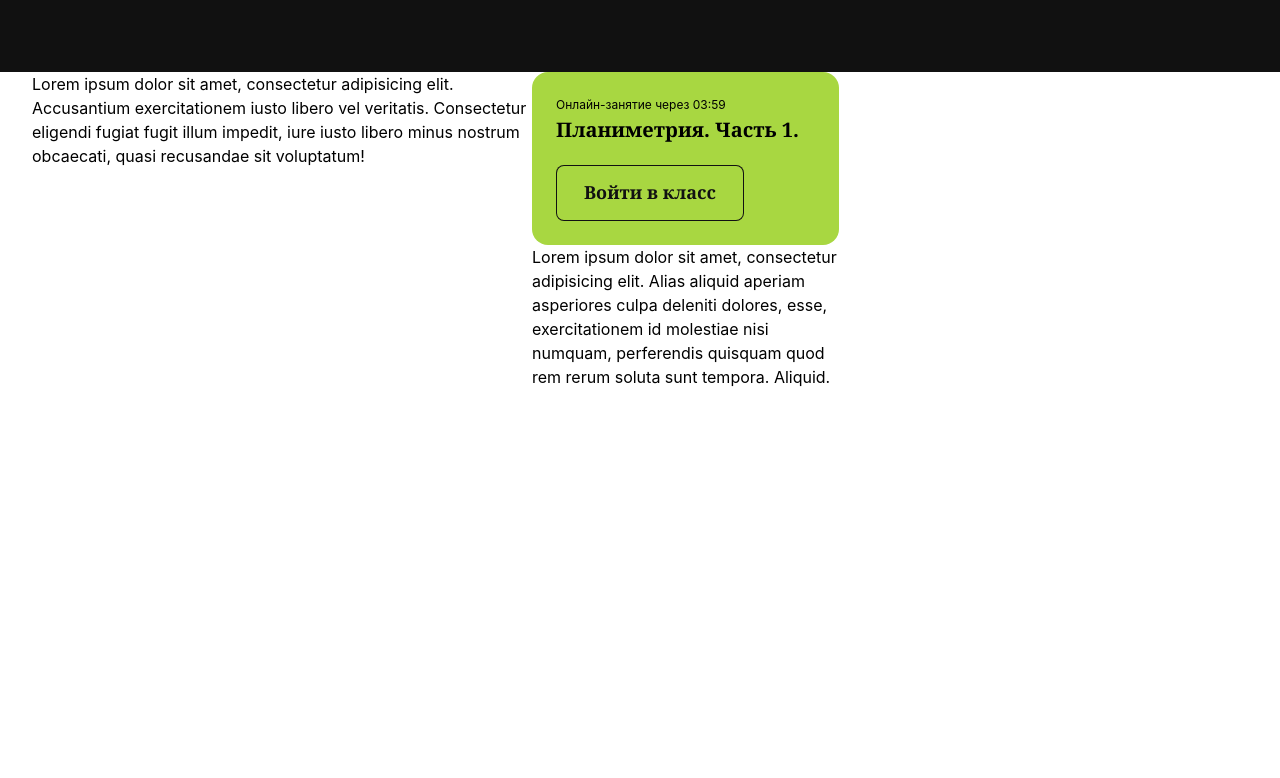
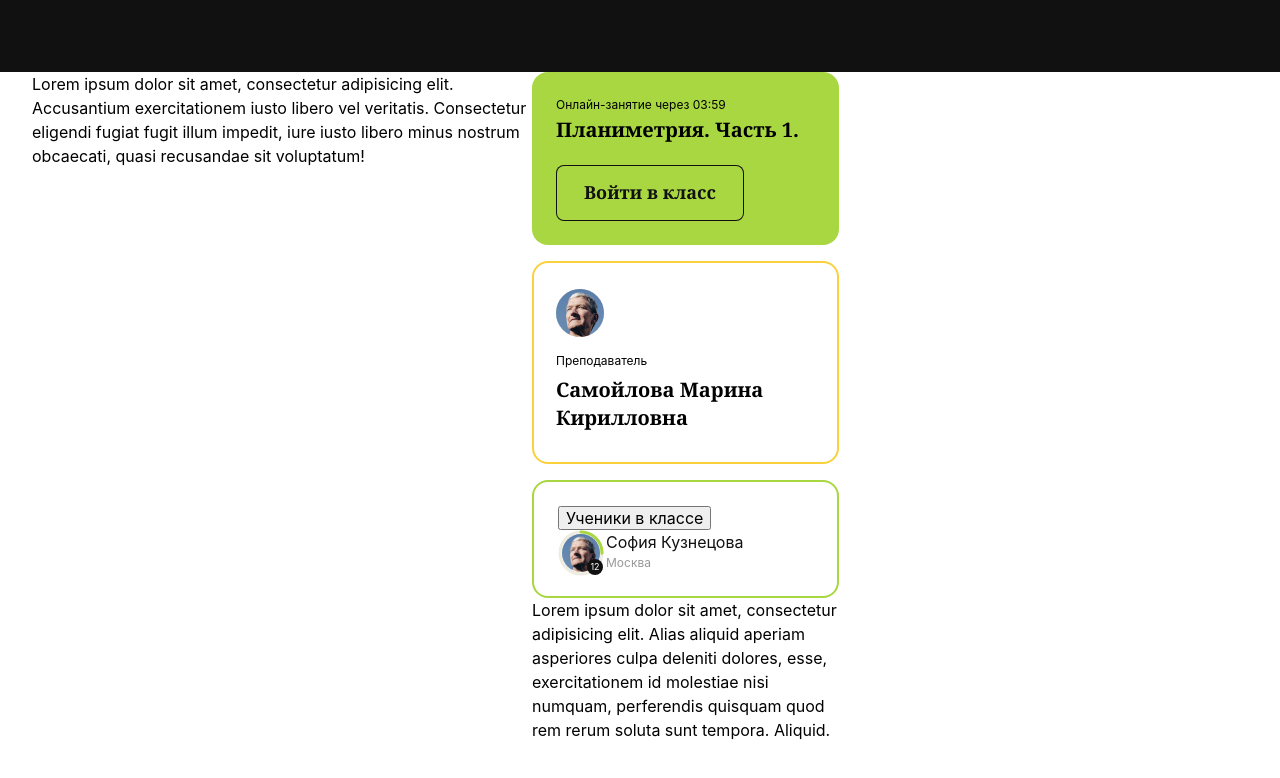
Before and after one commit to shchukin/egenator-platform-css, a website: page development/layouts/course-item.html in a window 1280 px wide. Drawn offline with Linux system fonts and the light colour scheme.

Commit message:
course draft

```diff
--- a/development/layouts/course-item.html
+++ b/development/layouts/course-item.html
@@ -28,7 +28,7 @@
                     Lorem ipsum dolor sit amet, consectetur adipisicing elit. Accusantium exercitationem iusto libero vel veritatis. Consectetur eligendi fugiat fugit illum impedit, iure iusto libero minus nostrum obcaecati, quasi recusandae sit voluptatum!
                 </div>
                 <div class="course__sidebar">
-                    <div class="course-card">
+                    <div class="course__card course-card">
                         <div class="course-card__prefix">
                             Онлайн-занятие через 03:59
                         </div>
@@ -38,6 +38,56 @@
                         <a class="course-card__more button button--larger button--transparent" href="#">
                             Войти в класс
                         </a>
+                    </div>
+                    <div class="course__teacher instructor-card">
+                        <a class="instructor-card__preview avatar avatar--alt-hover">
+                            <img class="avatar__image"
+                                 srcset="../temp/person-f-48x48@2x.jpg 2x"
+                                 src="../temp/person-f-48x48.jpg"
+                                 width="48"
+                                 height="48"
+                                 alt="Tim Cook"
+                            >
+                        </a>
+                        <div class="instructor-card__post">
+                            Преподаватель
+                        </div>
+                        <div class="instructor-card__name title title--h2">
+                            Самойлова Марина Кирилловна
+                        </div>
+                    </div>
+                    <div class="course__students room">
+                        <button class="room__handler" type="button">
+                            Ученики в классе
+                        </button>
+                        <div class="room__body">
+                            <div class="room__item student">
+                                <div class="student__preview">
+                                    <svg class="student__progress round-loading" width="46" height="46" viewBox="0 0 46 46" fill="none" xmlns="http://www.w3.org/2000/svg">
+                                        <circle stroke="#EEEBE0" stroke-width="3" cx="23" cy="23" r="21"></circle>
+                                        <circle stroke-dashoffset="98.96" stroke-dasharray="131.9468" stroke="#A8D741" stroke-width="3" cx="23" cy="23" r="21" transform="rotate(-90)" transform-origin="23 23"></circle>
+                                    </svg>
+                                    <a class="student__photo avatar avatar--alt-hover">
+                                        <img class="avatar__image"
+                                             srcset="../temp/person-f-48x48@2x.jpg 2x"
+                                             src="../temp/person-f-48x48.jpg"
+                                             width="38"
+                                             height="38"
+                                             alt="Tim Cook"
+                                        >
+                                    </a>
+                                    <div class="student__counter">
+                                        12
+                                    </div>
+                                </div>
+                                <div class="student__heading">
+                                    София Кузнецова
+                                </div>
+                                <div class="student__note">
+                                    Москва
+                                </div>
+                            </div>
+                        </div>
                     </div>
                     Lorem ipsum dolor sit amet, consectetur adipisicing elit. Alias aliquid aperiam asperiores culpa deleniti dolores, esse, exercitationem id molestiae nisi numquam, perferendis quisquam quod rem rerum soluta sunt tempora. Aliquid.
                 </div>
--- /dev/null
+++ b/development/styles/_caption.css
@@ -0,0 +1,4 @@
+.caption {
+    font-size: var(--caption-font);
+    line-height: var(--caption-line);
+}
--- a/development/styles/_course.css
+++ b/development/styles/_course.css
@@ -9,3 +9,14 @@
     .course__sidebar {
 
     }
+        .course__card {
+
+        }
+
+        .course__teacher {
+            margin-top: 16px;
+        }
+
+        .course__students {
+            margin-top: 16px;
+        }
--- /dev/null
+++ b/development/styles/_instructor-card.css
@@ -0,0 +1,18 @@
+.instructor-card {
+    padding: 26px 22px 30px;
+    border: 2px solid #FAD03D;
+    border-radius: 16px;
+}
+    .instructor-card__preview {
+
+    }
+
+    .instructor-card__post {
+        margin-top: 15px;
+        font-size: var(--caption-font);
+        line-height: var(--caption-line);
+    }
+
+    .instructor-card__name {
+        margin-top: 6px;
+    }
--- /dev/null
+++ b/development/styles/_room.css
@@ -0,0 +1,15 @@
+.room {
+    border: 2px solid #A8D741;
+    border-radius: 16px;
+    padding: 24px;
+}
+    .room__handler {
+
+    }
+
+    .room__body {
+
+    }
+        .room__item {
+
+        }
--- a/development/styles/_root.css
+++ b/development/styles/_root.css
@@ -11,6 +11,10 @@
     --black-disabled-text: rgba(17, 17, 17, 0.32);
     --panel-hover: #F7F7F7;
     --panel-active: #F4F4F4;
+    --easeOutCirc: cubic-bezier(0, 0.55, 0.45, 1);
+
+    --body2-font: 16px;
+    --body2-line: 24px;
 
     --caption-font: 12px;
     --caption-line: 18px;
--- /dev/null
+++ b/development/styles/_round-loading.css
@@ -0,0 +1,10 @@
+.round-loading {
+    vertical-align: top;
+}
+    .round-loading circle {
+        stroke-linecap: round;
+    }
+
+    .round-loading--animated circle {
+        transition: stroke-dashoffset 0.3s var(--easeOutCirc);
+    }
--- /dev/null
+++ b/development/styles/_student.css
@@ -0,0 +1,49 @@
+.student {
+    position: relative;
+    padding-left: 48px;
+}
+    .student__preview {
+        position: absolute;
+        left: 0;
+        top: 0;
+        width: 46px;
+        height: 46px;
+    }
+        .student__progress {
+            position: absolute;
+            left: 0;
+            top: 0;
+        }
+
+        .student__photo {
+            position: absolute;
+            left: 4px;
+            top: 4px;
+        }
+
+        .student__counter {
+            position: absolute;
+            left: 29px;
+            top: 29px;
+            width: 16px;
+            height: 16px;
+            background-color: var(--black);
+            border-radius: 50%;
+            font-size: 9px;
+            line-height: 16px;
+            color: #FFFFFF;
+            text-align: center;
+            pointer-events: none;
+        }
+
+    .student__heading {
+        font-size: var(--body2-font);
+        line-height: var(--body2-line);
+        color: var(--black);
+    }
+
+    .student__note {
+        font-size: var(--caption-font);
+        line-height: var(--caption-line);
+        color: var(--black-40pct);
+    }
--- a/development/styles/style.css
+++ b/development/styles/style.css
@@ -16,3 +16,8 @@
 @import url("_header.css");
 @import url("_course.css");
 @import url("_course-card.css");
+@import url("_instructor-card.css");
+@import url("_student.css");
+@import url("_caption.css");
+@import url("_room.css");
+@import url("_round-loading.css");
```
Also changed, not shown: development/markups/_round-loading.html (added, +224 -0 lines), development/temp/arc-length.jpg (added).
